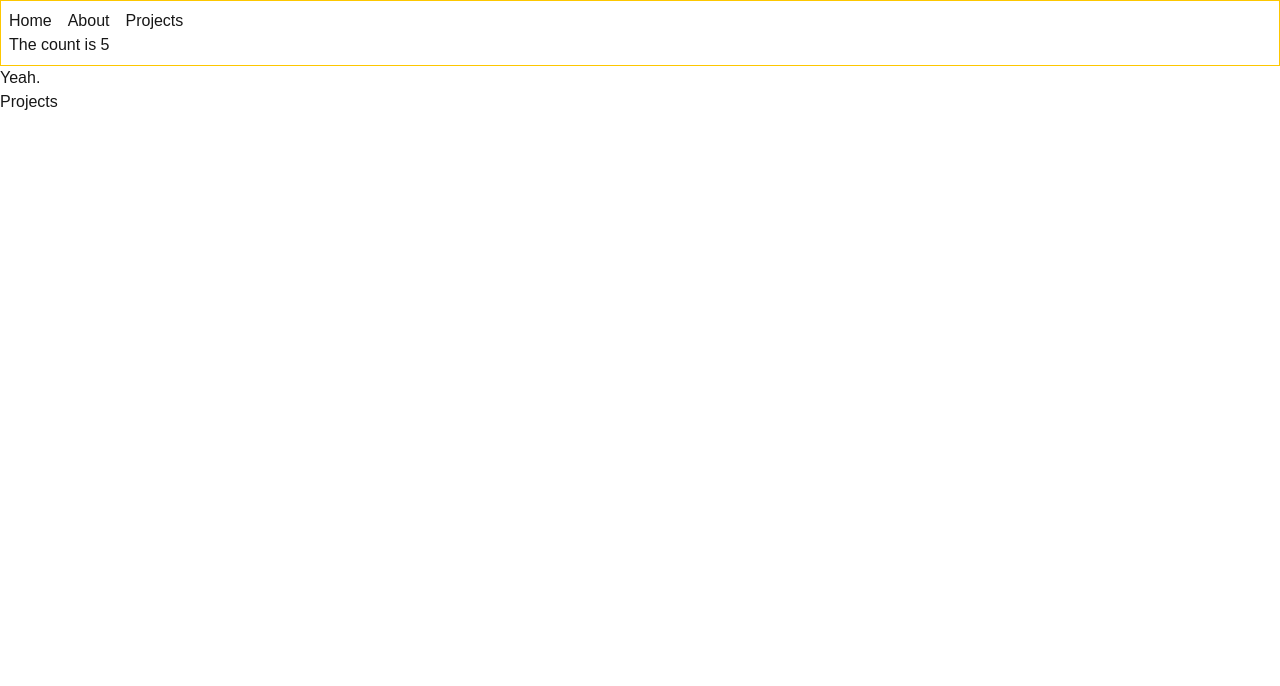
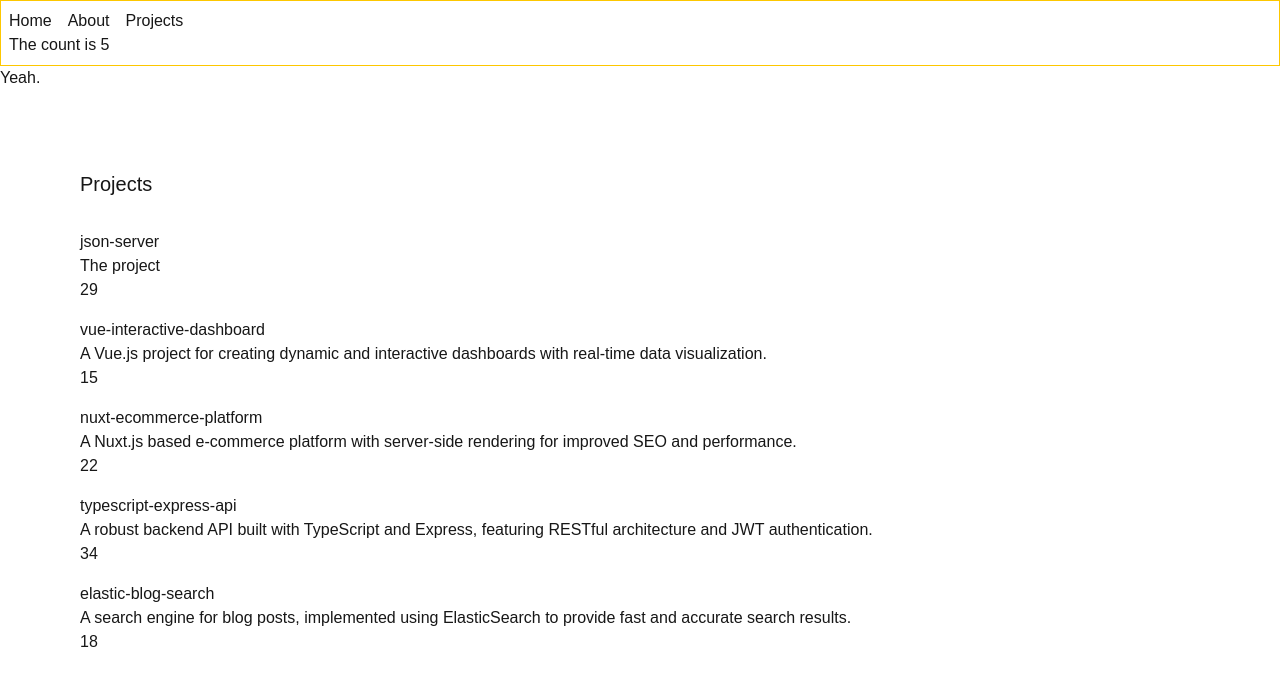
Before and after one commit to fabioi/next14-blog-tutorial, a Next.js app: page /about/projects in a window 1280 px wide. Shown: the top 686 px of the page. Built offline with nearby package versions, Linux system fonts and the light colour scheme; data requests are answered from the project's data file.

Commit message:
Add db.json for mock data and configure json-server; update Projects page to fetch and display repository data

```diff
--- /dev/null
+++ b/db.json
@@ -0,0 +1,34 @@
+{
+      "repos": [
+            {
+                  "id": 1,
+                  "title": "json-server",
+                  "description": "The project",
+                  "stargazers_count": 29
+            },
+            {
+                  "id": 2,
+                  "title": "vue-interactive-dashboard",
+                  "description": "A Vue.js project for creating dynamic and interactive dashboards with real-time data visualization.",
+                  "stargazers_count": 15
+            },
+            {
+                  "id": 3,
+                  "title": "nuxt-ecommerce-platform",
+                  "description": "A Nuxt.js based e-commerce platform with server-side rendering for improved SEO and performance.",
+                  "stargazers_count": 22
+            },
+            {
+                  "id": 4,
+                  "title": "typescript-express-api",
+                  "description": "A robust backend API built with TypeScript and Express, featuring RESTful architecture and JWT authentication.",
+                  "stargazers_count": 34
+            },
+            {
+                  "id": 5,
+                  "title": "elastic-blog-search",
+                  "description": "A search engine for blog posts, implemented using ElasticSearch to provide fast and accurate search results.",
+                  "stargazers_count": 18
+            }
+      ]
+}
--- a/src/app/about/projects/page.js
+++ b/src/app/about/projects/page.js
@@ -1,8 +1,23 @@
-export default function ProjectsPage() {
+export default async function ProjectsPage() {
+
+  const response = await fetch("http://localhost:3001/repos")
+  const repos = await response.json()
+
   return (
-  <>
+    <>
+      <div className="p-20">
+        <h1 className="mb-8 text-xl">Projects</h1>
+        <ul className="space-y-4">
+          {repos.map((repo) => (
+            <li key={repo.id} className="mb-4">
+              <div>{repo.title}</div>
+              <div>{repo.description}</div>
+              <div>{repo.stargazers_count}</div>
+            </li>
+          ))}
+        </ul>
+      </div>
 
-  <h1>Projects</h1>
-
-  </>)
+    </>
+  )
 }
--- /dev/null
+++ b/src/app/blog/[slug]/page.js
@@ -0,0 +1,3 @@
+export default function BlogPage({ params }) {
+      return (<>Hello {params.slug}</>)
+}
```
Also changed, not shown: package.json (+7 -5 lines), 1 other file (tests, documents, lock files or other folders).
